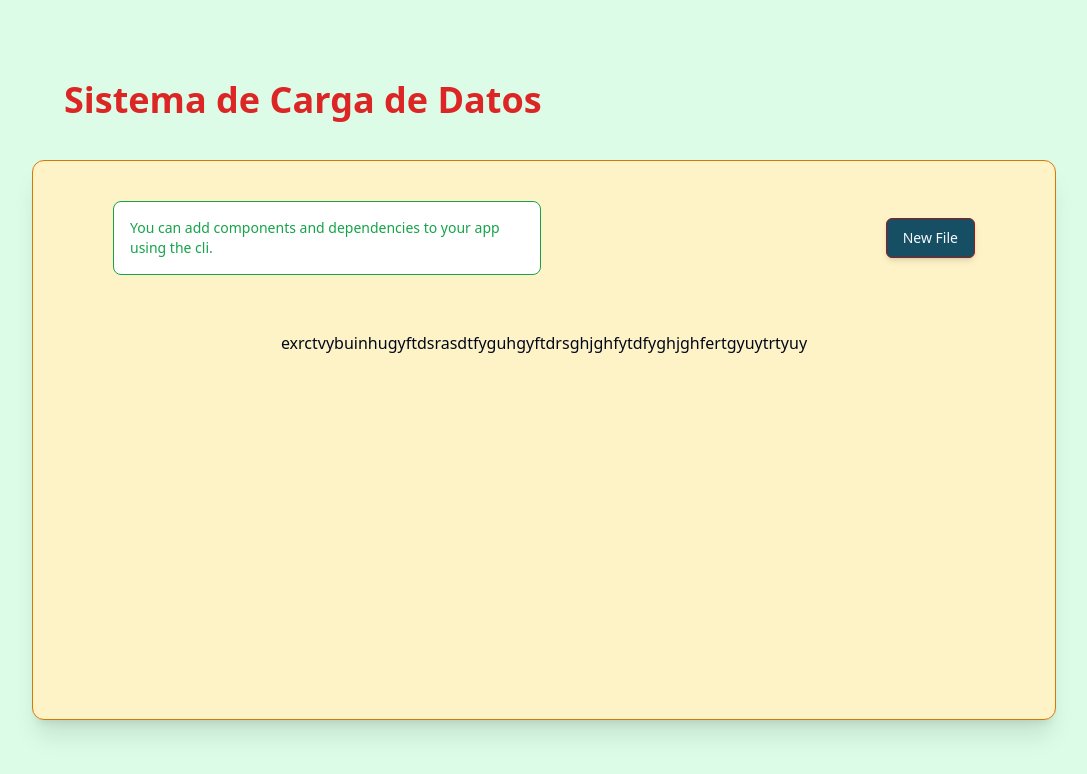
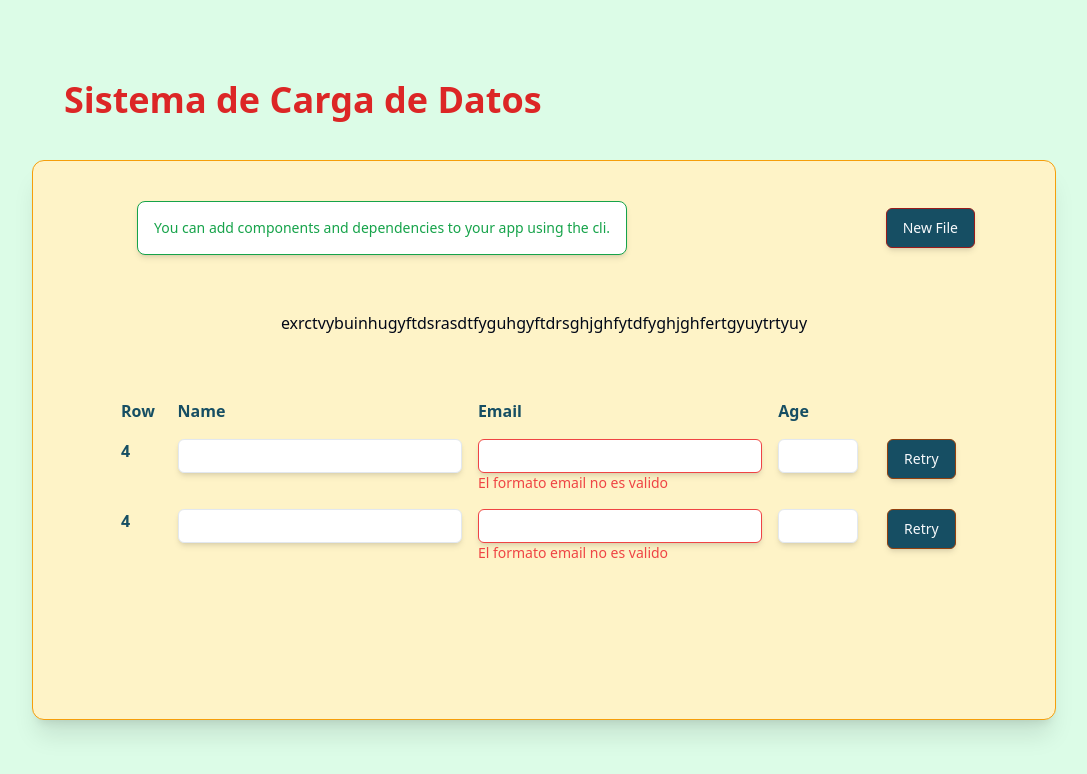
Before and after one commit to KAIROHERRERA97/Proyect-Challenge, a React (Vite) app: page / in a window 1280 px wide. Shown: the top 774 px of the page, without its empty margins (96-1183 px from the left). Built offline with nearby package versions, Linux system fonts and the light colour scheme.

Commit message:
add: table in detail element

```diff
--- a/src/components/elements/detail.element.tsx
+++ b/src/components/elements/detail.element.tsx
@@ -3,10 +3,10 @@ import { Alert, AlertDescription } from "@/components/ui/alert";
 
 function DetailElement() {
   return (
-    <div className=" mx-10 border bg-amber-100 border-amber-600 shadow-xl rounded-xl flex flex-col gap-14 items-center w-[80%] h-[70%] mt-10 pt-10 pl-20 pr-20">
-      <header className="flex w-full justify-between items-center gap-[40%]">
+    <div className=" mx-10 border bg-amber-100 border-amber-500 shadow-xl rounded-xl flex flex-col gap-14 items-center w-[80%] h-[70%] mt-10 pt-10 pl-20 pr-20">
+      <header className="flex w-full justify-between items-center gap-[30%]">
         <div className="w-full flex justify-end">
-          <Alert className="w-fit text-md border-green-600 text-green-600">
+          <Alert className="w-fit text-md border-green-600 text-green-600 shadow-md">
             <AlertDescription>
               You can add components and dependencies to your app using the cli.
             </AlertDescription>
@@ -23,17 +23,79 @@ function DetailElement() {
           exrctvybuinhugyftdsrasdtfyguhgyftdrsghjghfytdfyghjghfertgyuytrtyuy
         </h4>
       </div>
-      <table>
-
+      <table className="w-full" cellPadding={8}>
+        <tr>
+          <td className="font-semibold text-cyan-900">Row</td>
+          <td className="font-semibold text-cyan-900">Name</td>
+          <td className="font-semibold text-cyan-900">Email</td>
+          <td className="font-semibold text-cyan-900">Age</td>
+          <td></td>
+        </tr>
+        <tr>
+          <td valign="top" className="font-semibold text-cyan-900">4</td>
+          <td valign="top">
+            <input
+              className="w-full px-2 py-1 rounded-md border outline-none shadow-md"
+              type="text"
+            />
+          </td>
+          <td valign="top">
+            <div className="flex flex-col">
+              <input
+                className="px-2 py-1 rounded-md border border-red-500 outline-none shadow-md"
+                type="text"
+              />
+              <span className="text-red-500 text-sm">
+                El formato email no es valido
+              </span>
+            </div>
+          </td>
+          <td valign="top">
+            <input
+              className="px-2 w-20 py-1 rounded-md border outline-none shadow-md"
+              type="text"
+            />
+          </td>
+          <td valign="top">
+            <Button className="bg-cyan-900 border border-amber-800 shadow-md"
+            // onClick={showToast}
+            >Retry</Button>
+          </td>
+        </tr>
+        <tr>
+          <td valign="top" className="font-semibold text-cyan-900">4</td>
+          <td valign="top">
+            <input
+              className="w-full px-2 py-1 rounded-md border outline-none shadow-md"
+              type="text"
+            />
+          </td>
+          <td valign="top">
+            <div className="flex flex-col">
+              <input
+                className="px-2 py-1 rounded-md border border-red-500 outline-none shadow-md"
+                type="text"
+              />
+              <span className="text-red-500 text-sm ">
+                El formato email no es valido
+              </span>
+            </div>
+          </td>
+          <td valign="top">
+            <input
+              className="px-2 w-20 py-1 rounded-md border outline-none shadow-md"
+              type="text"
+            />
+          </td>
+          <td valign="top">
+            <Button className="bg-cyan-900 border border-amber-800 shadow-md"
+            // onClick={showToast}
+            >Retry</Button>
+          </td>
+        </tr>
       </table>
     </div>
   );
 }
 
 export default DetailElement;
-
-{
-  /* <label htmlFor='' className='font-bold text-xl text-cyan-900'> Selecciona un Archivo:</label>
-      <input type='file' className="px-2 py-1 border rounded-md border-red-600 outline-none shadow-md font-semibold"/>
-       */
-}
```
